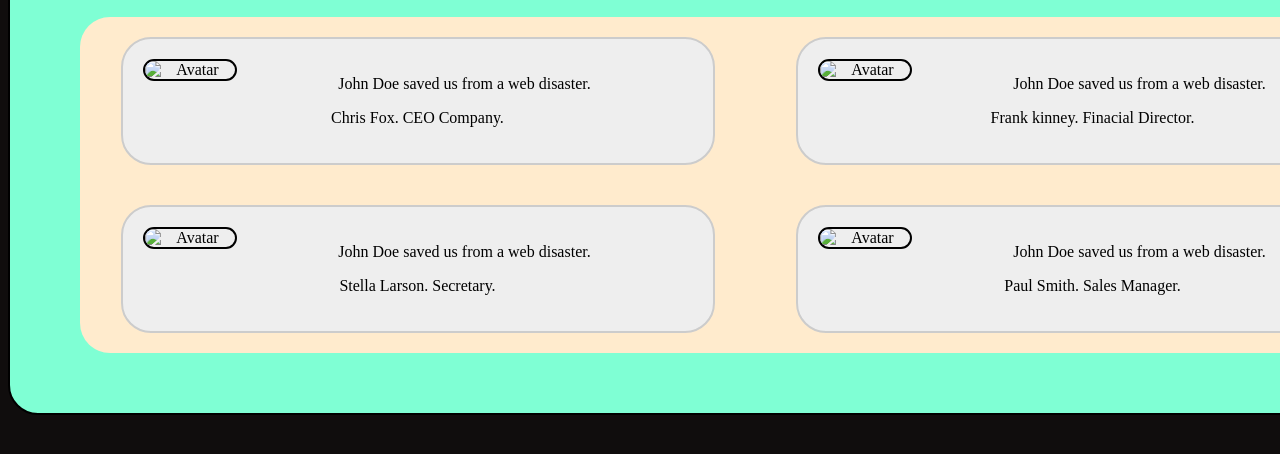
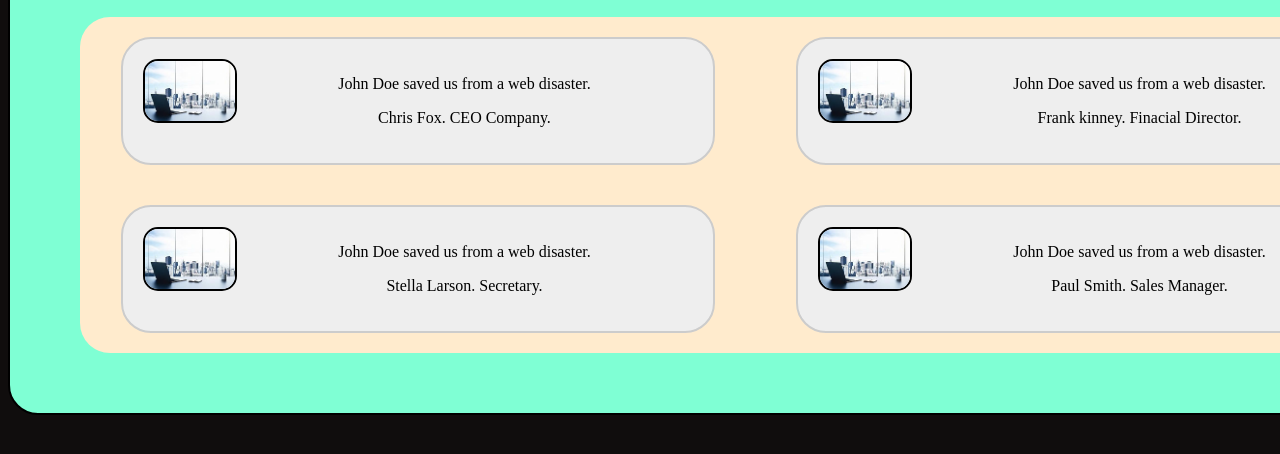
Before and after one commit to BushenRaaj/Testimonial-Page, a plain HTML site: page index.html in a window 1280 px wide. Shown: the part 162-616 px from the top of the page. Drawn offline with Linux system fonts and the light colour scheme.

Commit message:
Update index.html

```diff
--- a/index.html
+++ b/index.html
@@ -5,7 +5,7 @@
     <meta name="viewport" content="width=device-width, initial-scale=1.0">
     <title>Testimonial Page</title>
     <link rel="stylesheet" href="TestimonialPage.css">
-    <link rel="icon" href="./image/logo1.jpg">
+    <link rel="icon" href="logo1.jpg">
 </head>
 <body>
     <section class="man">
@@ -15,28 +15,28 @@
     <div class="new">
         <div>
             <div class="container">
-                <img src="image/img1 (1).jpg" alt="Avatar" style="width:90px">
+                <img src="img1 (1).jpg" alt="Avatar" style="width:90px">
                 <p>John Doe saved us from a web disaster.</p>
                 <p><span>Chris Fox.</span> CEO Company.</p>
               </div>
         </div>
         <div>
             <div class="container">
-                <img src="image/img1 (1).jpg" alt="Avatar" style="width:90px">
+                <img src="img1 (1).jpg" alt="Avatar" style="width:90px">
                 <p>John Doe saved us from a web disaster.</p>
                 <p><span>Frank kinney.</span> Finacial Director.</p>
               </div>
         </div>
         <div>
             <div class="container">
-                <img src="image/img1 (1).jpg" alt="Avatar" style="width:90px">
+                <img src="img1 (1).jpg" alt="Avatar" style="width:90px">
                 <p>John Doe saved us from a web disaster.</p>
                 <p><span>Stella Larson.</span> Secretary.</p>
               </div>
         </div>
         <div>
             <div class="container">
-                <img src="image/img1 (1).jpg" alt="Avatar" style="width:90px">
+                <img src="img1 (1).jpg" alt="Avatar" style="width:90px">
                 <p>John Doe saved us from a web disaster.</p>
                 <p><span>Paul Smith.</span> Sales Manager.</p>
               </div>
```
